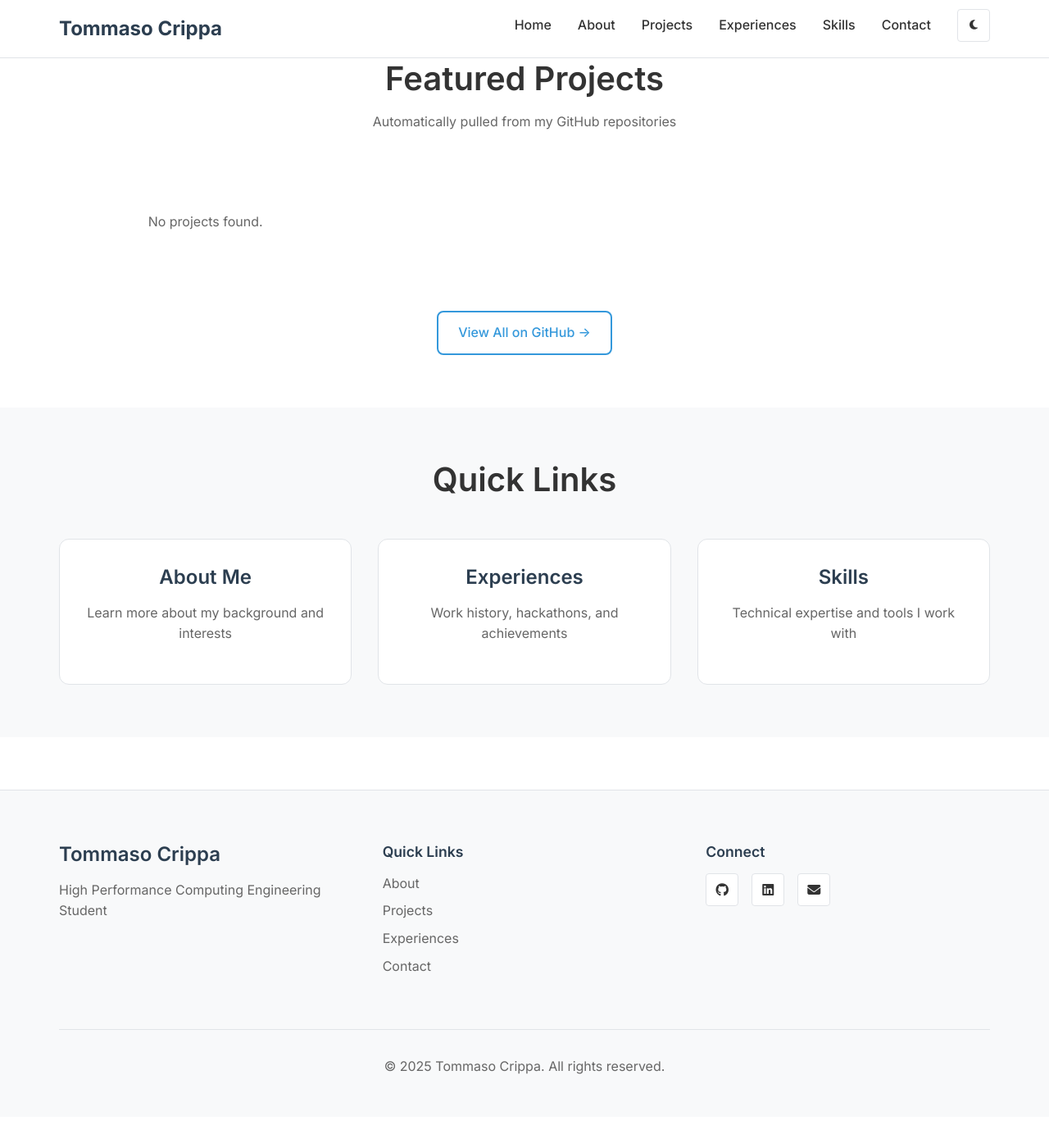
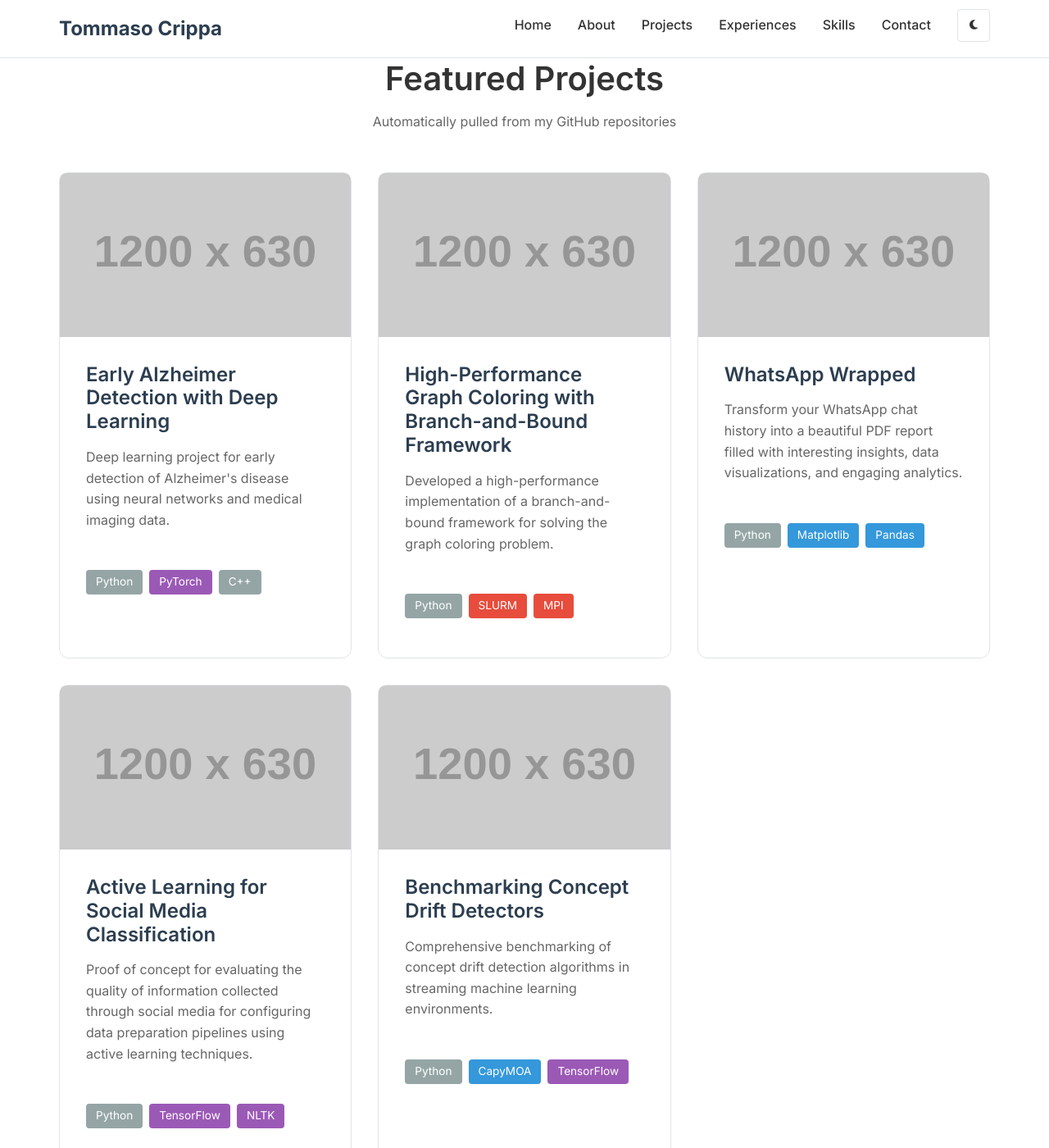
Before and after one commit to Crippius/Crippius.github.io, a Jekyll site: the page built from index.html, in a window 1280 px wide and 1400 px high, scrolled down 572 px. Shown: the whole window at 82% size. Built offline with Jekyll 4.4.1, drawn with Linux system fonts in a browser that asks for light colours; comment, search, counter and statistics services are not loaded; before the commit the page ends 1934 px from its top, so only the background shows below that; some of the changed lines change nothing that is shown.

Commit message:
Implememented caching system

```diff
--- a/assets/js/github-projects.js
+++ b/assets/js/github-projects.js
@@ -96,21 +96,127 @@
 }
 
 /**
- * Fetch a single repository from GitHub
+ * Cache configuration
+ */
+const CACHE_KEY_PREFIX = "gh_repo_";
+const CACHE_DURATION = 24 * 60 * 60 * 1000; // 24 hours in milliseconds
+
+/**
+ * Get cached repository data
+ */
+function getCachedRepo(owner, repoName) {
+  try {
+    const cacheKey = `${CACHE_KEY_PREFIX}${owner}/${repoName}`;
+    const cached = localStorage.getItem(cacheKey);
+
+    if (!cached) return null;
+
+    const { data, timestamp } = JSON.parse(cached);
+    const now = Date.now();
+
+    // Check if cache is still valid
+    if (now - timestamp < CACHE_DURATION) {
+      console.log(`Using cached data for ${owner}/${repoName}`);
+      return data;
+    }
+
+    // Cache expired, remove it
+    localStorage.removeItem(cacheKey);
+    return null;
+  } catch (error) {
+    console.warn("Error reading cache:", error);
+    return null;
+  }
+}
+
+/**
+ * Save repository data to cache
+ */
+function setCachedRepo(owner, repoName, data) {
+  try {
+    const cacheKey = `${CACHE_KEY_PREFIX}${owner}/${repoName}`;
+    const cacheData = {
+      data: data,
+      timestamp: Date.now(),
+    };
+    localStorage.setItem(cacheKey, JSON.stringify(cacheData));
+  } catch (error) {
+    console.warn("Error saving to cache:", error);
+  }
+}
+
+/**
+ * Create fallback repo object from overrides
+ */
+function createFallbackRepo(owner, repoName) {
+  const repoKey = `${owner}/${repoName}`;
+  const overrides = PROJECT_OVERRIDES[repoKey];
+
+  if (!overrides) {
+    console.warn(`No override data found for ${repoKey}`);
+    return null;
+  }
+
+  // Create a minimal repo object with override data
+  return {
+    name: repoName,
+    full_name: repoKey,
+    owner: { login: owner },
+    html_url: overrides.github_url || `https://github.com/${repoKey}`,
+    description: overrides.description || "No description available",
+    stargazers_count: 0,
+    forks_count: 0,
+    language: null,
+    homepage: null,
+    updated_at: new Date().toISOString(),
+    _isFallback: true, // Flag to indicate this is fallback data
+  };
+}
+
+/**
+ * Fetch a single repository from GitHub with caching
  */
 async function fetchExternalRepo(owner, repoName) {
+  // Try cache first
+  const cached = getCachedRepo(owner, repoName);
+  if (cached) {
+    return cached;
+  }
+
   try {
     const response = await fetch(
       `https://api.github.com/repos/${owner}/${repoName}`
     );
 
     if (!response.ok) {
-      throw new Error(`Failed to fetch ${owner}/${repoName}`);
+      // Check if it's a rate limit error
+      if (response.status === 403 || response.status === 429) {
+        console.warn(
+          `GitHub API rate limit hit for ${owner}/${repoName}, using fallback data`
+        );
+        return createFallbackRepo(owner, repoName);
+      }
+      throw new Error(
+        `Failed to fetch ${owner}/${repoName} (${response.status})`
+      );
     }
 
-    return await response.json();
+    const data = await response.json();
+
+    // Save to cache
+    setCachedRepo(owner, repoName, data);
+
+    return data;
   } catch (error) {
     console.error(`Error fetching external repo ${owner}/${repoName}:`, error);
+
+    // Try to use fallback data from overrides
+    const fallback = createFallbackRepo(owner, repoName);
+    if (fallback) {
+      console.log(`Using fallback data for ${owner}/${repoName}`);
+      return fallback;
+    }
+
     return null;
   }
 }
@@ -173,17 +279,30 @@
     overrides.description || repo.description || "No description available";
   const customImage = overrides.image;
 
-  // Social preview image (OpenGraph image) or custom image
-  const socialImage =
-    customImage || `https://opengraph.githubassets.com/1/${repo.full_name}`;
+  // Determine the GitHub URL
+  const githubUrl =
+    overrides.github_url || repo.html_url || `https://github.com/${repoKey}`;
 
-  // Star and fork counts
+  // Social preview image (OpenGraph image), custom image, or default placeholder
+  let socialImage;
+  if (customImage) {
+    socialImage = customImage;
+  } else if (repo._isFallback) {
+    // Use a default placeholder for fallback repos
+    socialImage =
+      "https://via.placeholder.com/1200x630/2c3e50/ecf0f1?text=" +
+      encodeURIComponent(title);
+  } else {
+    socialImage = `https://opengraph.githubassets.com/1/${repo.full_name}`;
+  }
+
+  // Star and fork counts (hide if using fallback data or zero)
   const stars =
-    repo.stargazers_count > 0
+    !repo._isFallback && repo.stargazers_count > 0
       ? `<span class="meta-item"><i class="fas fa-star"></i> ${repo.stargazers_count}</span>`
       : "";
   const forks =
-    repo.forks_count > 0
+    !repo._isFallback && repo.forks_count > 0
       ? `<span class="meta-item"><i class="fas fa-code-branch"></i> ${repo.forks_count}</span>`
       : "";
 
@@ -207,12 +326,13 @@
     <div class="project-card"
       data-language="${repo.language || "other"}"
       data-categories="${categoriesAttr}"
-      onclick="window.open('${
-        repo.html_url
-      }', '_blank')" style="cursor:pointer;">
+      onclick="window.open('${githubUrl}', '_blank')" style="cursor:pointer;">
       <div class="project-image" style="background-image: url('${socialImage}'); background-size: cover; background-position: center; height: 200px; border-radius: var(--radius-md) var(--radius-md) 0 0; margin: calc(-1 * var(--spacing-md)) calc(-1 * var(--spacing-md)) var(--spacing-md) calc(-1 * var(--spacing-md));">
         <img src="${socialImage}" alt="${title} social preview" style="display:none;" onerror="this.parentNode.style.backgroundImage='url(${
-    repo.owner && repo.owner.avatar_url ? repo.owner.avatar_url : ""
+    repo.owner && repo.owner.avatar_url
+      ? repo.owner.avatar_url
+      : "https://via.placeholder.com/1200x630/2c3e50/ecf0f1?text=" +
+        encodeURIComponent(title)
   })'">
       </div>
       <h3 style="word-break: break-word; overflow-wrap: anywhere;">${title}</h3>
--- a/assets/js/project-overrides.json
+++ b/assets/js/project-overrides.json
@@ -2,74 +2,85 @@
   "justvicthor/Early_Alzheimer_Detection_DL": {
     "title": "Early Alzheimer Detection with Deep Learning",
     "description": "Deep learning project for early detection of Alzheimer's disease using neural networks and medical imaging data.",
-    "tags": ["PyTorch", "TensorFlow", "OpenCV"],
-    "image": null
+    "tags": ["Python", "PyTorch", "C++", "OpenCV", "SLURM"],
+    "image": null,
+    "github_url": "https://github.com/justvicthor/Early_Alzheimer_Detection_DL"
   },
   "Elizabethvk/eumaster4hpc_challenge_2025": {
-    "title": "EUMaster4HPC Challenge 2025",
-    "description": "Competitive HPC challenge focusing on parallel computing and performance optimization.",
-    "tags": ["C++", "MPI", "OpenMP"],
-    "image": null
+    "title": "High-Performance Graph Coloring with Branch-and-Bound Framework",
+    "description": "Developed a high-performance implementation of a branch-and-bound framework for solving the graph coloring problem.",
+    "tags": ["Python", "SLURM", "MPI"],
+    "image": null,
+    "github_url": "https://github.com/Elizabethvk/eumaster4hpc_challenge_2025"
   },
   "Crippius/whatsapp-wrapped": {
     "title": "WhatsApp Wrapped",
     "description": "Transform your WhatsApp chat history into a beautiful PDF report filled with interesting insights, data visualizations, and engaging analytics.",
-    "tags": ["Python", "Pandas", "Matplotlib"],
-    "image": null
+    "tags": ["Python", "Matplotlib", "Pandas", "React"],
+    "image": null,
+    "github_url": "https://github.com/Crippius/whatsapp-wrapped"
   },
   "Crippius/Active_Learning_for_Social_Media_Classification": {
     "title": "Active Learning for Social Media Classification",
     "description": "Proof of concept for evaluating the quality of information collected through social media for configuring data preparation pipelines using active learning techniques.",
-    "tags": ["scikit-learn", "NLTK", "Python"],
-    "image": null
+    "tags": ["Python", "TensorFlow", "NLTK", "scikit-learn"],
+    "image": null,
+    "github_url": "https://github.com/Crippius/Active_Learning_for_Social_Media_Classification"
   },
   "Streaming-Data-Analytics/2024-2025_Benchmarking-Detectors-in-SML": {
     "title": "Benchmarking Concept Drift Detectors",
     "description": "Comprehensive benchmarking of concept drift detection algorithms in streaming machine learning environments.",
-    "tags": ["CapyMOA", "Python", "scikit-learn"],
-    "image": null
+    "tags": ["Python", "CapyMOA", "TensorFlow"],
+    "image": null,
+    "github_url": "https://github.com/Streaming-Data-Analytics/2024-2025_Benchmarking-Detectors-in-SML"
   },
   "edolea/Team3_EUMASTER4HPC2526": {
-    "title": "HPC Team Project 2025-26",
-    "description": "Collaborative HPC project for EUMaster4HPC program.",
-    "tags": ["C++", "MPI", "SLURM"],
-    "image": null
+    "title": "Benchmarking AI Factories on MeluXina",
+    "description": "Created a benchmarking framework to evaluate the performance of various AI factories on the MeluXina supercomputer, focusing on scalability and efficiency.",
+    "tags": ["Python", "SLURM", "Docker"],
+    "image": null,
+    "github_url": "https://github.com/edolea/Team3_EUMASTER4HPC2526"
   },
-
   "Crippius/MultiviewVisualization": {
     "title": "Multiview Visualization",
     "description": "Interactive data visualization project using multiple coordinated views.",
-    "tags": ["JavaScript", "d3.js", "HTML"],
-    "image": null
+    "tags": ["JavaScript", "React", "d3.js"],
+    "image": null,
+    "github_url": "https://github.com/Crippius/MultiviewVisualization"
   },
   "Crippius/space-and-time-adaptivity": {
     "title": "Space and Time Adaptivity",
     "description": "Adaptive solver for the heat equation using deal.II, optimizing spatial and temporal accuracy efficiently.",
     "tags": ["C++", "deal.II", "MPI"],
-    "image": null
+    "image": null,
+    "github_url": "https://github.com/Crippius/space-and-time-adaptivity"
   },
   "Crippius/pomodoro-report-generator": {
     "title": "Pomodoro Report Generator",
     "description": "Automated report generation for Pomodoro technique productivity tracking over the years.",
     "tags": ["Python", "Pandas", "Matplotlib"],
-    "image": null
+    "image": null,
+    "github_url": "https://github.com/Crippius/pomodoro-report-generator"
   },
   "Crippius/wordle-solver": {
     "title": "Wordle Solver",
     "description": "Efficient algorithm to solve daily Wordle puzzles using optimal word-guessing strategies.",
-    "tags": ["Python", "NumPy"],
-    "image": null
+    "tags": ["Python", "NumPy", "tkinter"],
+    "image": null,
+    "github_url": "https://github.com/Crippius/wordle-solver"
   },
   "Crippius/IS24-AM42": {
     "title": "Software Engineering Project",
     "description": "Group software engineering project for academic coursework.",
-    "tags": ["Java"],
-    "image": null
+    "tags": ["Java", "Maven", "JUnit"],
+    "image": null,
+    "github_url": "https://github.com/Crippius/IS24-AM42"
   },
   "Crippius/Games-of-Chance": {
     "title": "Games of Chance",
     "description": "Emulation and statistical analysis of famous casino games to study gambling probabilities and strategies.",
-    "tags": ["Jupyter", "NumPy", "Matplotlib"],
-    "image": null
+    "tags": ["Python", "NumPy", "Matplotlib"],
+    "image": null,
+    "github_url": "https://github.com/Crippius/Games-of-Chance"
   }
 }
--- a/assets/js/skills-config.json
+++ b/assets/js/skills-config.json
@@ -18,7 +18,7 @@
     "other": {
       "name": "Other",
       "color": "#95a5a6",
-      "skills": ["C", "C++", "Python", "JavaScript", "Java", "MATLAB", "SQL", "Bash", "HTML", "CSS", "Git", "Linux", "Docker", "MySQL", "SQLite", "VS Code", "LaTeX", "React", "Ansible", "Vagrant"]
+      "skills": ["C", "C++", "Python", "JavaScript", "Java", "MATLAB", "SQL", "Bash", "HTML", "CSS", "Git", "Linux", "Docker", "MySQL", "SQLite", "VS Code", "LaTeX", "React", "Ansible", "Vagrant", "tkinter", "Maven", "JUnit"]
     }
   },
   "programming_languages": ["Python", "C", "C++", "JavaScript", "Java", "MATLAB", "SQL", "Bash"]
--- a/assets/js/skills-loader.js
+++ b/assets/js/skills-loader.js
@@ -10,12 +10,14 @@
  */
 async function loadSkillsConfig() {
   try {
+    console.log("Loading skills config...");
     const response = await fetch("/assets/js/skills-config.json");
     if (!response.ok) {
       console.error("Skills config file not found");
       return;
     }
     SKILLS_CONFIG = await response.json();
+    console.log("Skills config loaded:", SKILLS_CONFIG);
     renderSkills();
   } catch (error) {
     console.error("Error loading skills config:", error);
@@ -51,11 +53,13 @@
  * Render skills sections dynamically
  */
 function renderSkills() {
+  console.log("Rendering skills sections...");
   renderProgrammingLanguages();
   renderCategorySkills("data_science", "Data Science");
   renderCategorySkills("ai", "AI / Machine Learning");
   renderCategorySkills("hpc", "HPC");
   renderOtherTools();
+  console.log("Skills rendering complete");
 }
 
 /**
@@ -63,7 +67,10 @@
  */
 function renderProgrammingLanguages() {
   const container = document.querySelector("#programming-languages-section");
-  if (!container || !SKILLS_CONFIG.programming_languages) return;
+  if (!container || !SKILLS_CONFIG.programming_languages) {
+    console.warn("Programming languages section not found or config missing");
+    return;
+  }
 
   let html = "";
   SKILLS_CONFIG.programming_languages.forEach((lang) => {
@@ -79,7 +86,14 @@
  */
 function renderCategorySkills(categoryKey, sectionName) {
   const container = document.querySelector(`#${categoryKey}-section`);
-  if (!container || !SKILLS_CONFIG.categories[categoryKey]) return;
+  if (
+    !container ||
+    !SKILLS_CONFIG.categories ||
+    !SKILLS_CONFIG.categories[categoryKey]
+  ) {
+    console.warn(`Section ${categoryKey} not found or config missing`);
+    return;
+  }
 
   const skills = SKILLS_CONFIG.categories[categoryKey].skills;
   let html = "";
@@ -96,7 +110,14 @@
  */
 function renderOtherTools() {
   const container = document.querySelector("#other-tools-section");
-  if (!container || !SKILLS_CONFIG.categories.other) return;
+  if (
+    !container ||
+    !SKILLS_CONFIG.categories ||
+    !SKILLS_CONFIG.categories.other
+  ) {
+    console.warn("Other tools section not found or config missing");
+    return;
+  }
 
   const otherSkills = SKILLS_CONFIG.categories.other.skills;
   // Filter out programming languages (they're already in the programming languages section)
@@ -118,4 +139,7 @@
 }
 
 // Load skills when page loads
-document.addEventListener("DOMContentLoaded", loadSkillsConfig);
+document.addEventListener("DOMContentLoaded", () => {
+  console.log("DOM loaded, initializing skills loader...");
+  loadSkillsConfig();
+});
```
